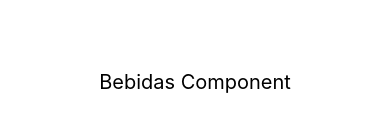
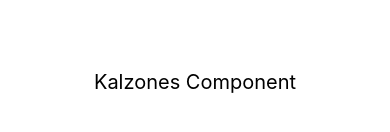
Before and after one commit to EvanioTech/welovefood, a React Native app: screen /Kalzones in a window 390 px wide. Shown: the part 340-472 px from the top of the page. Built offline with nearby package versions, Linux system fonts and the light colour scheme.

Commit message:
fixed names of descriptons of pages

```diff
--- a/src/pages/hamburgues/index.js
+++ b/src/pages/hamburgues/index.js
@@ -4,7 +4,7 @@ import { View, Text, StyleSheet } from 'react-native';
 const Sandwiches = () => {
     return (
         <View style={styles.container}>
-            <Text style={styles.text}>Bebidas Component</Text>
+            <Text style={styles.text}>Hamburgues Component</Text>
         </View>
     );
 };
--- a/src/pages/kalzones/index.js
+++ b/src/pages/kalzones/index.js
@@ -4,7 +4,7 @@ import { View, Text, StyleSheet } from 'react-native';
 const Kalzones = () => {
     return (
         <View style={styles.container}>
-            <Text style={styles.text}>Bebidas Component</Text>
+            <Text style={styles.text}>Kalzones Component</Text>
         </View>
     );
 };
--- a/src/pages/pizza/index.js
+++ b/src/pages/pizza/index.js
@@ -4,7 +4,7 @@ import { View, Text, StyleSheet } from 'react-native';
 const Pizzas = () => {
     return (
         <View style={styles.container}>
-            <Text style={styles.text}>Bebidas Component</Text>
+            <Text style={styles.text}>Pizzas Component</Text>
         </View>
     );
 };
--- a/src/pages/sobremesas/index.js
+++ b/src/pages/sobremesas/index.js
@@ -4,7 +4,7 @@ import { View, Text, StyleSheet } from 'react-native';
 const Sobremesas = () => {
     return (
         <View style={styles.container}>
-            <Text style={styles.text}>Bebidas Component</Text>
+            <Text style={styles.text}>Sobremesas Component</Text>
         </View>
     );
 };
```
